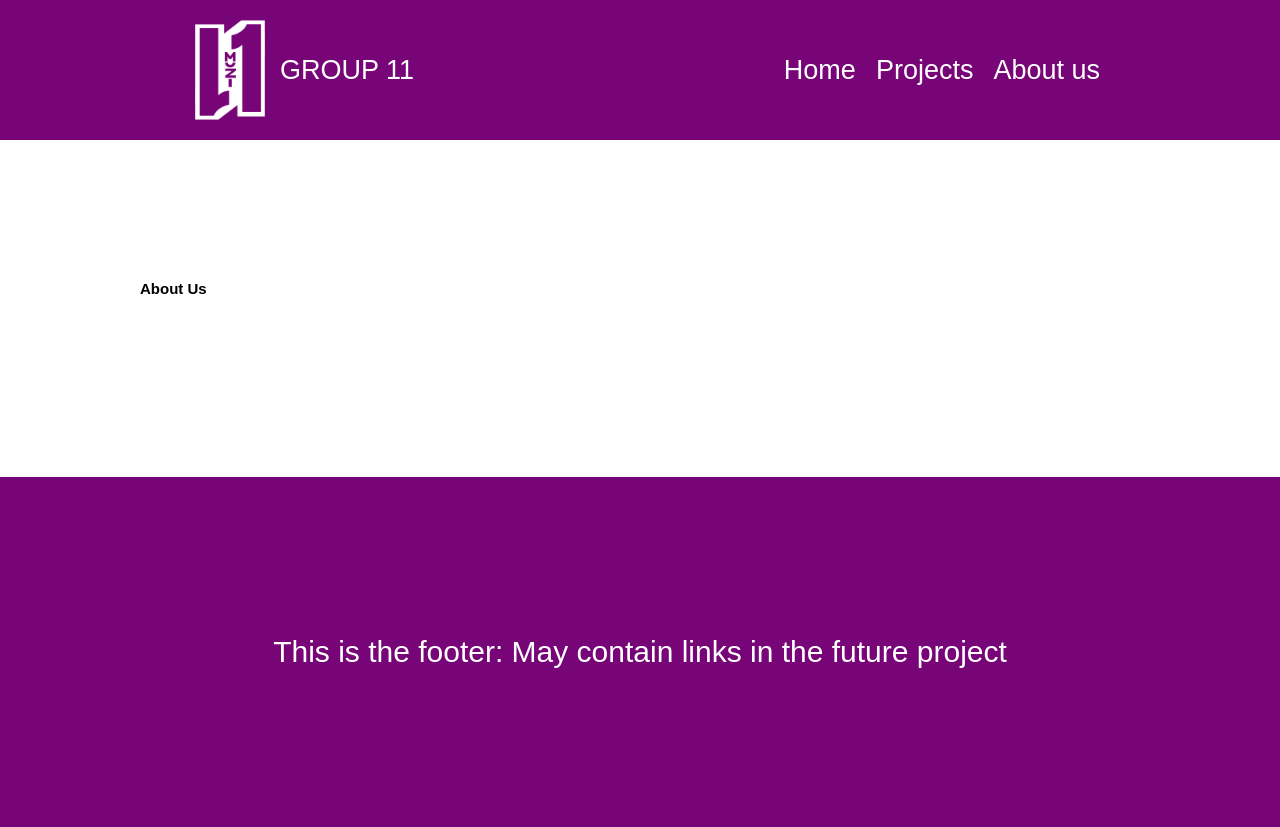
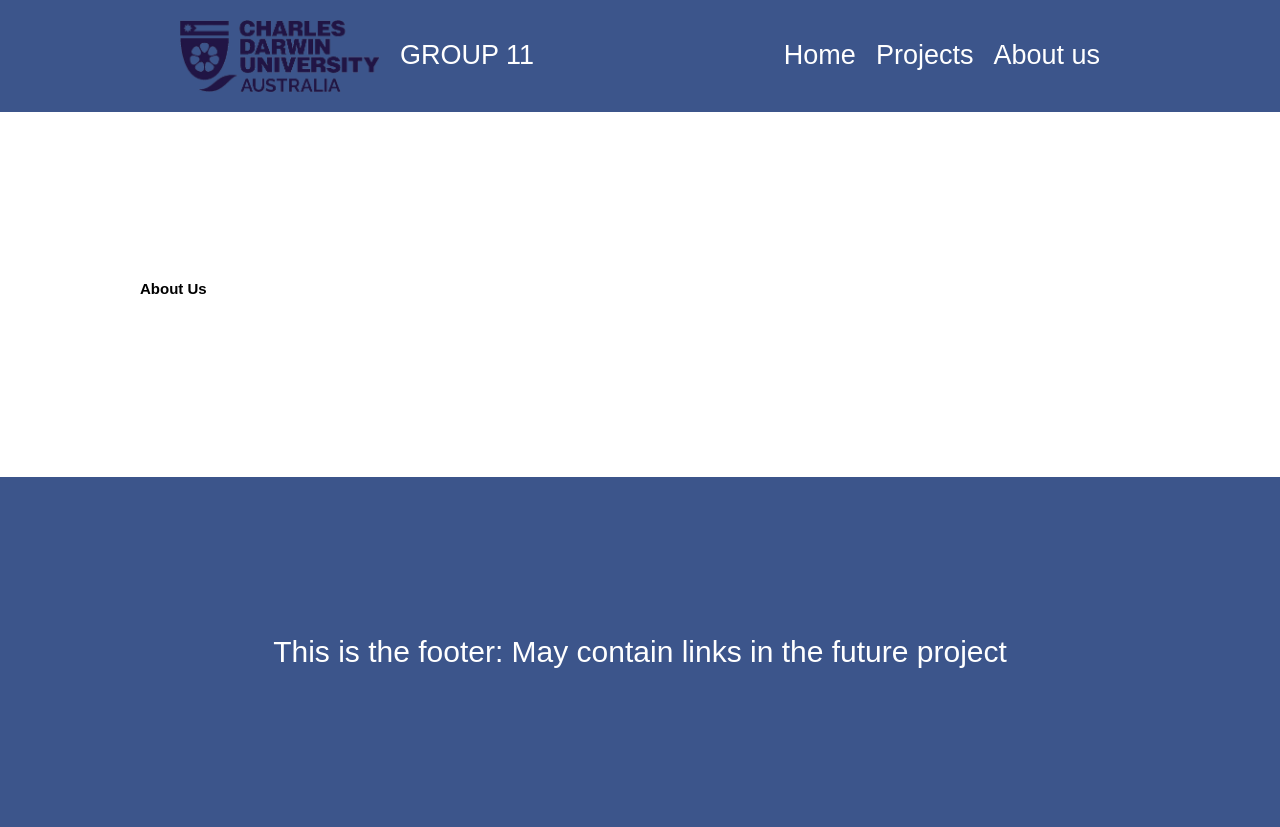
Before and after one commit to Beast-Code9999/HIT237_Group11_Assignment4, a Django app: page /about-us/ in a window 1280 px wide. Run offline with Django 5.2, Linux system fonts and the light colour scheme.

Commit message:
Add changes to app.css

```diff
--- a/assignment_4_proj/static/app.css
+++ b/assignment_4_proj/static/app.css
@@ -1,5 +1,5 @@
 :root {
-    --color-primary: #770577;
+    --color-primary: #3C558B;
     --color-secondary: white;
     --color-dark-blue: #4d5c76;
     --color-grey: #e7e7e7;
@@ -43,7 +43,8 @@
     align-items: center;
 }
 .header__img {
-    width: 10rem;
+    width: 20rem;
+    margin-right: 20px;
 }
 .navigation {
     display: flex;
@@ -91,3 +92,18 @@
 .margin-bottom-small {
     margin-bottom: 1rem;
 }
+
+.image {
+    width: 100%;
+}
+
+.title {
+    text-align: center;
+    font-size: 2rem;
+    padding-bottom: 30px;
+}
+
+.des p {
+    margin-top: 50px;
+    font-size: 20px;
+}
--- a/assignment_4_proj/templates/base.html
+++ b/assignment_4_proj/templates/base.html
@@ -13,7 +13,7 @@
     <header class="header">
         <a class="link" href="{% url 'home' %}">
             <div class="header__logo">
-                <img class="header__img" src="{% static "img/hit237_group11_logo.png" %}" alt="Group 11 Logo">
+                <img class="header__img" src="{% static "img/CDU_logo.png" %}" alt="Group 11 Logo">
                 <div>GROUP 11</div>
             </div>
         </a>
```
Also changed, not shown: assignment_4_proj/static/img/CDU-Logo.png (added), assignment_4_proj/static/img/CDU_logo.png (added).
